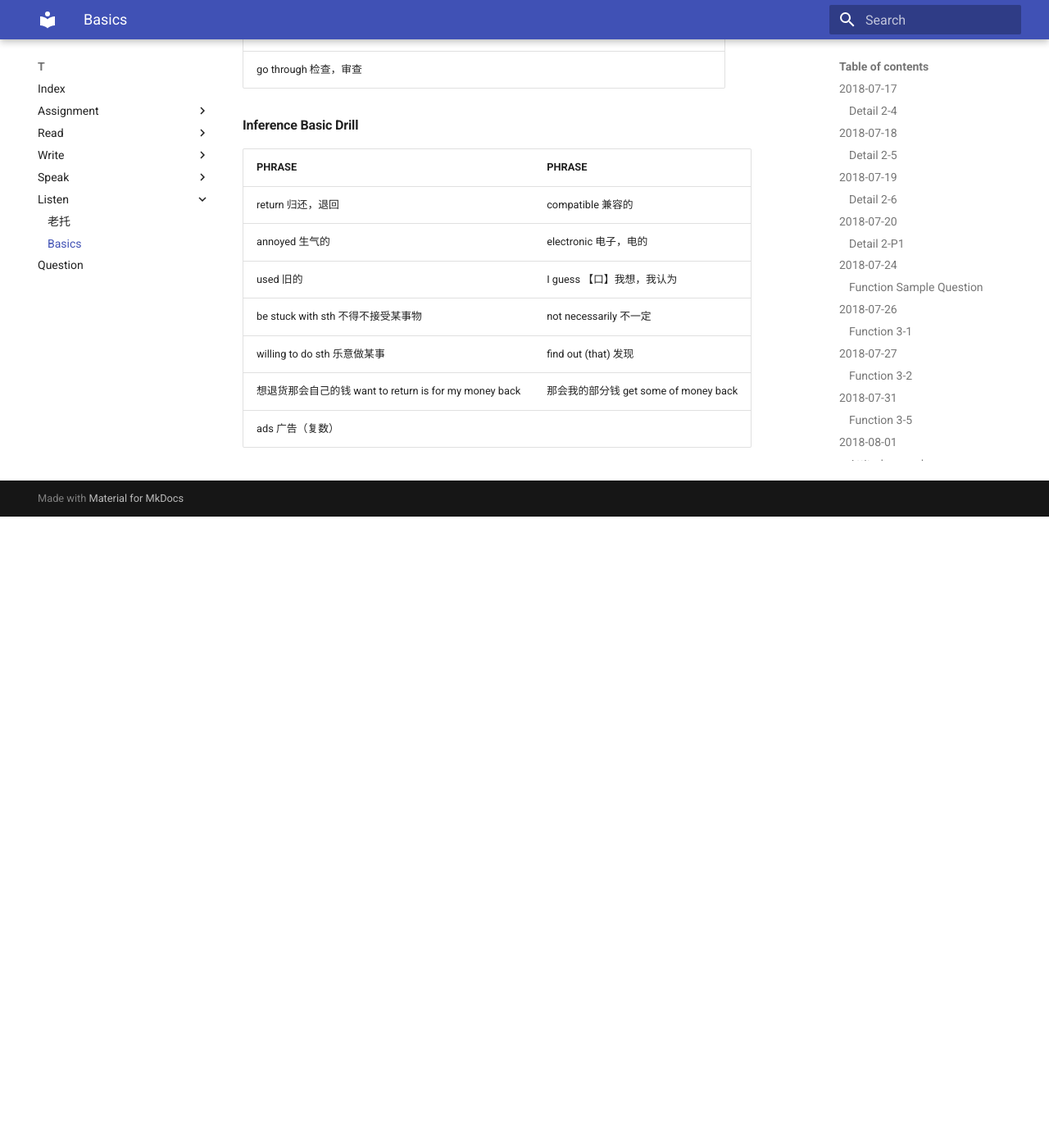
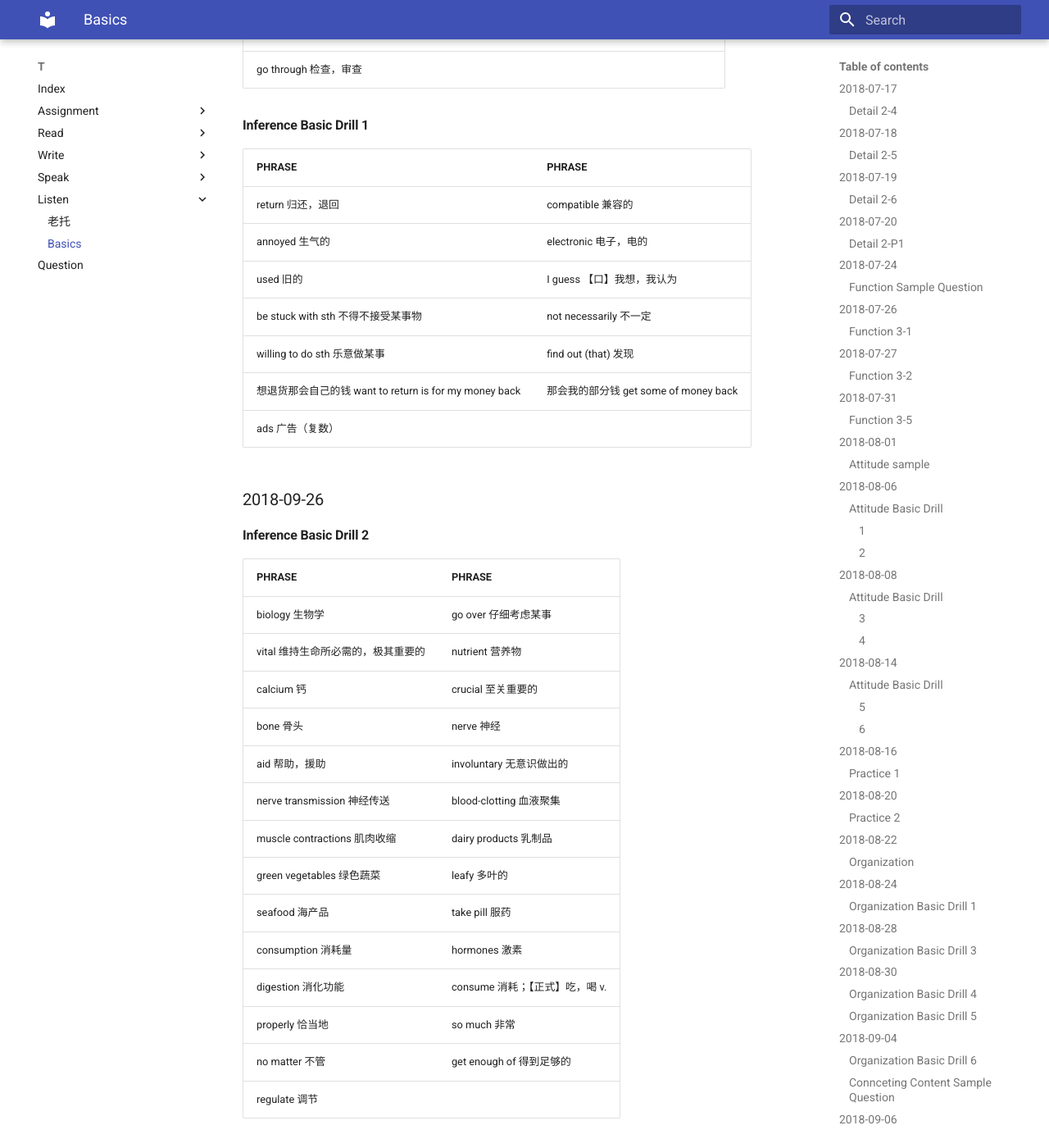
Before and after one commit to katyushaQ/t, an MkDocs documentation site: the page built from docs/listen/basics.md, in a window 1280 px wide and 1400 px high, scrolled down 17955 px. Shown: the whole window at 82% size. Built offline with MkDocs 1.6.1 and Material for MkDocs 9.7.7, drawn with Linux system fonts in a browser that asks for light colours; old or Windows-style settings are respelled for this version of MkDocs; before the commit the page ends 18585 px from its top, so only the background shows below that.

Commit message:
2018-0924-0930.md 20180926, basics.md 20180926

```diff
--- a/docs/listen/basics.md
+++ b/docs/listen/basics.md
@@ -483,7 +483,7 @@ spot 地点，场所 | open up 【机会，新情况】出现，产生
 know 认识 | fill out 填写【正式文件、表格等】
 go through 检查，审查 |
 
-#### Inference Basic Drill
+#### Inference Basic Drill 1
 
 PHRASE |  PHRASE
 ------------ | -------------
@@ -494,3 +494,24 @@ be stuck with sth 不得不接受某事物 | not necessarily 不一定
 willing to do sth 乐意做某事 | find out (that) 发现
 想退货那会自己的钱 want to return is for my money back | 那会我的部分钱 get some of money back
 ads 广告（复数） |
+
+### 2018-09-26
+
+#### Inference Basic Drill 2
+
+PHRASE |  PHRASE
+------------ | -------------
+biology 生物学 | go over 仔细考虑某事
+vital 维持生命所必需的，极其重要的 | nutrient 营养物
+calcium 钙 | crucial 至关重要的
+bone 骨头 | nerve 神经
+aid 帮助，援助 | involuntary 无意识做出的
+nerve transmission 神经传送 | blood-clotting 血液聚集
+muscle contractions 肌肉收缩 | dairy products 乳制品
+green vegetables 绿色蔬菜 | leafy 多叶的
+seafood 海产品 | take pill 服药
+consumption 消耗量 | hormones 激素
+digestion 消化功能 | consume 消耗；【正式】吃，喝 v.
+properly 恰当地 | so much 非常
+no matter 不管 | get enough of 得到足够的
+regulate 调节 |
```
Also changed, not shown: docs/assignment/2018-0924-0930.md (+3 -7 lines).
